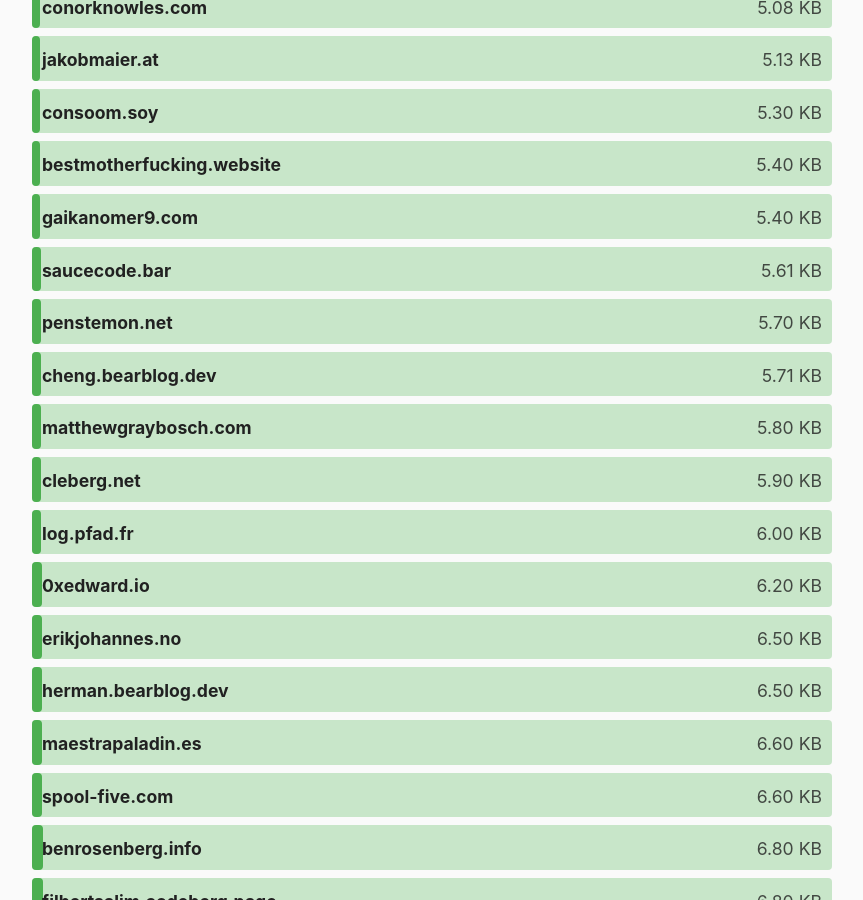
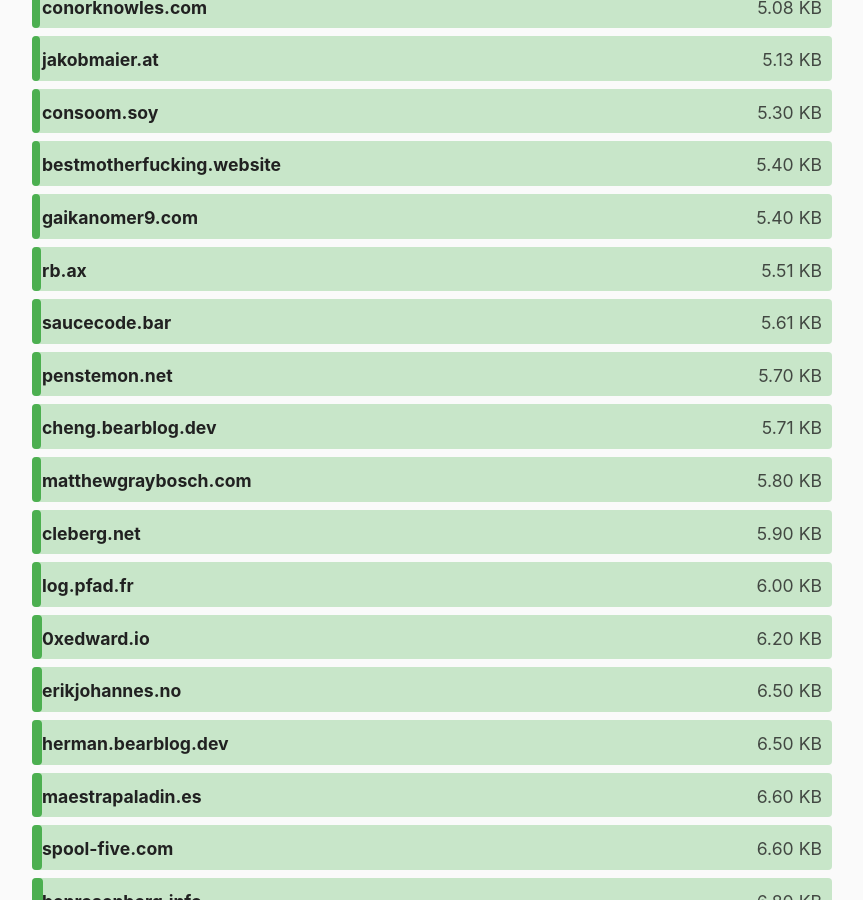
Before and after one commit to kevquirk/512kb.club, a Jekyll site: the page built from index.md, in a window 1280 px wide and 900 px high, scrolled down 2428 px. Shown: the whole window, without its empty margins (208-1071 px from the left). Built offline with Jekyll 4.4.1, drawn with Linux system fonts in a browser that asks for light colours.

Commit message:
Update sites.yml
https://gtmetrix.com/reports/rb.ax/nMfE8IgA/

```diff
--- a/_data/sites.yml
+++ b/_data/sites.yml
@@ -2542,6 +2542,11 @@
   size: 72.1
   last_checked: 2022-03-25
 
+- domain: rb.ax
+  url: https://rb.ax/
+  size: 5.51
+  last_checked: 2023-11-10
+
 - domain: rectangles.app
   url: https://rectangles.app/
   size: 6.93
```
